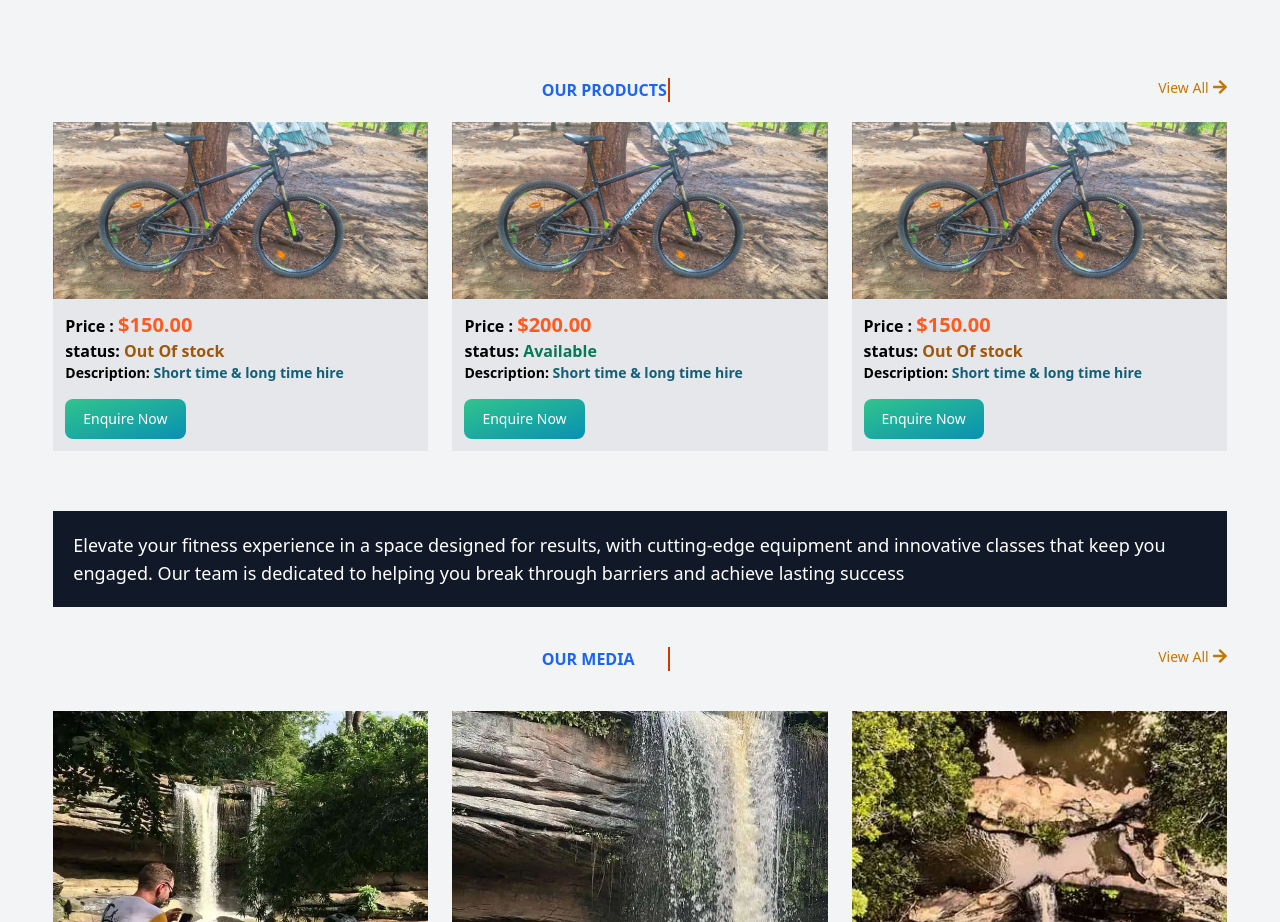
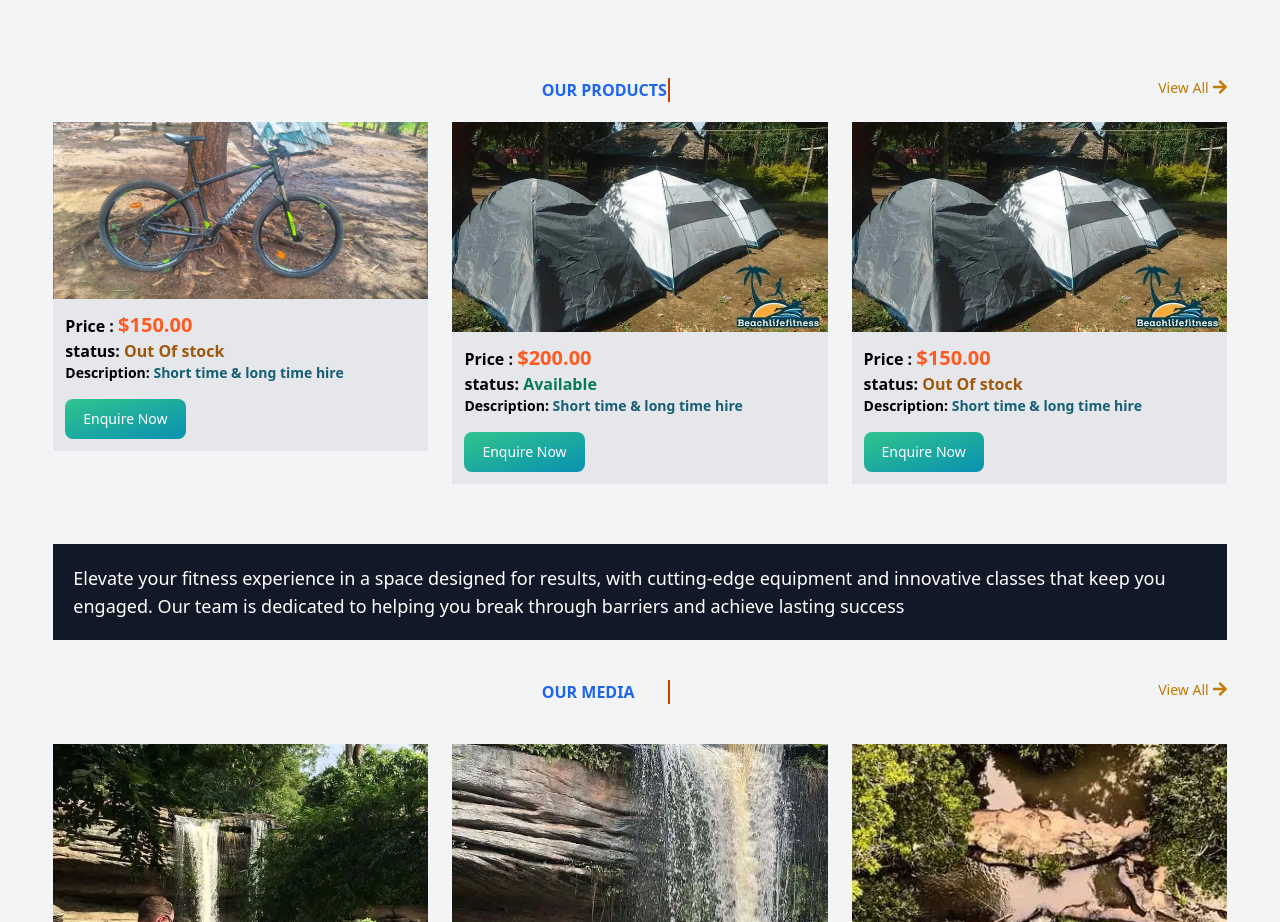
Before and after one commit to WilfredMutwiri/Beach_Life_Fitness, a React (Vite) app in the folder frontend/: page / in a window 1280 px wide. Shown: the part 2283-3205 px from the top of the page. Built offline with nearby package versions, Linux system fonts and the light colour scheme.

Commit message:
add product for sale

```diff
--- a/frontend/src/Pages/Home.jsx
+++ b/frontend/src/Pages/Home.jsx
@@ -9,6 +9,7 @@ import bikeRideImg from '../assets/bike-and-b_1693079646eSb59n.webp'
 import bikeRideImg2 from '../assets/bike-to-tr_1693079465OibCKT.webp'
 import waterFallImg from '../assets/waterfall_1693140591QfdwUr.webp'
 import product1 from '../assets/mountain-b_1693287593rOnMaD.webp'
+import product2 from '../assets/tent.webp'
 import viewWaterfall from '../assets/beachlifefitnesskenya_1693076200hqBv4S.webp'
 import droneViewWaterfallImg from '../assets/droneWaterfall view.webp'
 
@@ -143,7 +144,7 @@ export default function Home() {
         <Label className=' mt-4 justify-center cursor-pointer text-yellow-500 hover:text-blue-600 flex'>View All <FaArrowRight className=' text-lg pl-1'/></Label>
         </div>
         <div className='hidden md:flex flex-row gap-6 pt-5 pb-5 w-11/12 mx-auto'>
-          <div>
+          <div className='flex-1'>
             <img src={product1} alt='mountain bike'/>
             <div className='bg-gray-200 p-3'>
               <h2 className='font-semibold'>Price : <span className='text-xl text-orange-500'>$150.00</span></h2>
@@ -152,8 +153,10 @@ export default function Home() {
               <Button className='mt-4' gradientDuoTone="greenToBlue">Enquire Now</Button>
             </div>
           </div>
-          <div>
-          <img src={product1} alt='mountain bike'/>
+          <div className='flex-1'>
+            <div className='h-72'>
+            <img src={product2} alt='mountain bike'/>
+            </div>
           <div className='bg-gray-200 p-3'>
               <h2 className='font-semibold'>Price : <span className='text-xl text-orange-500'>$200.00</span></h2>
               <h3 className='font-semibold'>status: <span className='text-green-600'>Available</span></h3>
@@ -161,8 +164,8 @@ export default function Home() {
               <Button className='mt-4' gradientDuoTone="greenToBlue">Enquire Now</Button>
             </div>
           </div>
-          <div>
-          <img src={product1} alt='mountain bike'/>
+          <div className='flex-1'>
+          <img src={product2} alt='mountain bike'/>
           <div className='bg-gray-200 p-3'>
               <h2 className='font-semibold'>Price : <span className='text-xl text-orange-500'>$150.00</span></h2>
               <h3 className='font-semibold'>status: <span className='text-yellow-600'>Out Of stock</span></h3>
@@ -183,7 +186,7 @@ export default function Home() {
             </div>
       </div>
       <div>
-        <img src={product1} alt="Image 2" />
+        <img src={product2} alt="Image 2" />
         <div className='bg-gray-200 p-3'>
               <h2 className='font-semibold'>Price : <span className='text-xl text-orange-500'>$200.00</span></h2>
               <h3 className='font-semibold'>status: <span className='text-green-600'>Available</span></h3>
@@ -191,7 +194,7 @@ export default function Home() {
             </div>
       </div>
       <div>
-        <img src={product1} alt="Image 3" />
+        <img src={product2} alt="Image 3" />
         <div className='bg-gray-200 p-3'>
               <h2 className='font-semibold'>Price : <span className='text-xl text-orange-500'>$150.00</span></h2>
               <h3 className='font-semibold'>status: <span className='text-yellow-600'>Out Of stock</span></h3>
```
Also changed, not shown: frontend/src/assets/tent.jpeg (renamed from frontend/src/assets/WhatsApp Image 2024-10-20 at 3.26.33 PM.jpeg), frontend/src/assets/tent.webp (added).
